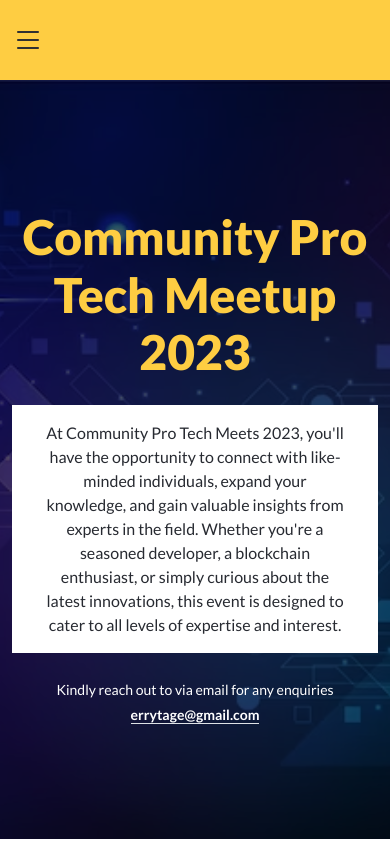
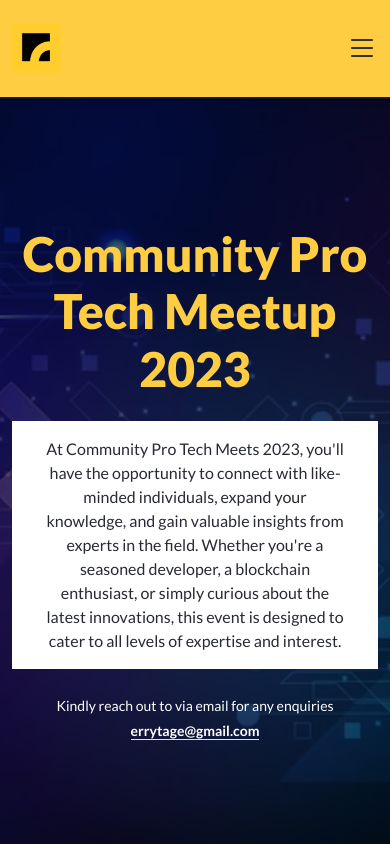
Before and after one commit to Errytagedesign/communitypro, a website: page about.html in a window 390 px wide. Shown: the top 844 px of the page. Drawn offline with nearby package versions, Linux system fonts and the light colour scheme; files whose address does not match are found by name.

Commit message:
Add more features to index.html

```diff
--- a/about.html
+++ b/about.html
@@ -35,7 +35,7 @@
   <body>
     <header>
       <nav class="container">
-        <a href="index.html" class="my-logo d-none d-md-flex">
+        <a href="index.html" class="my-logo">
           <figure>
             <img
               src="./assets//images/communitypro-logo.png"
```
Also changed, not shown: index.html (+1 -1 lines).
